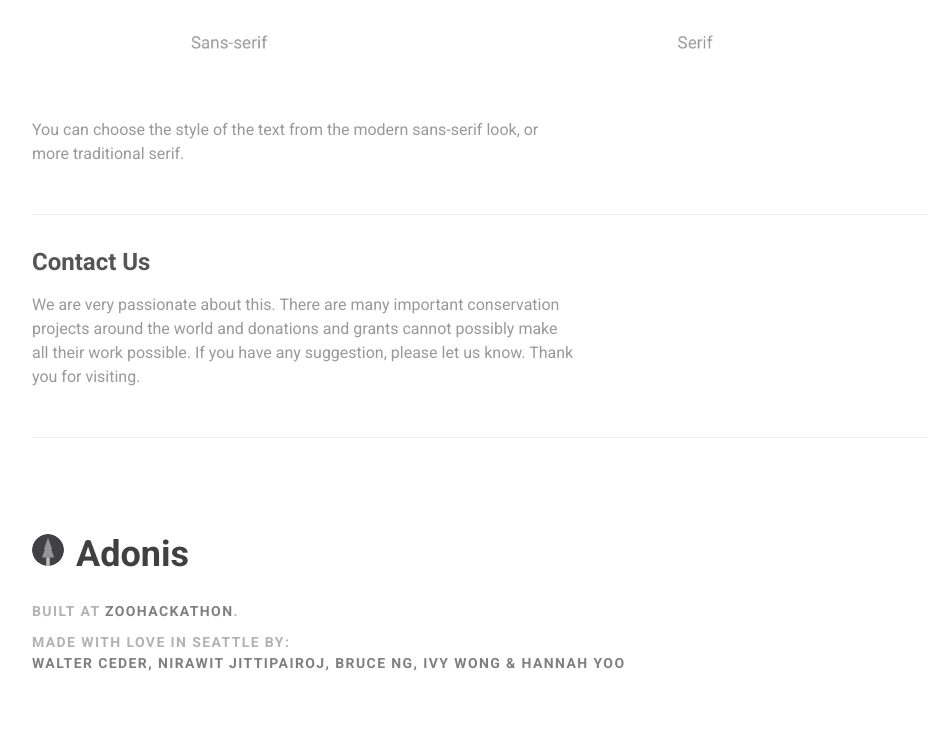
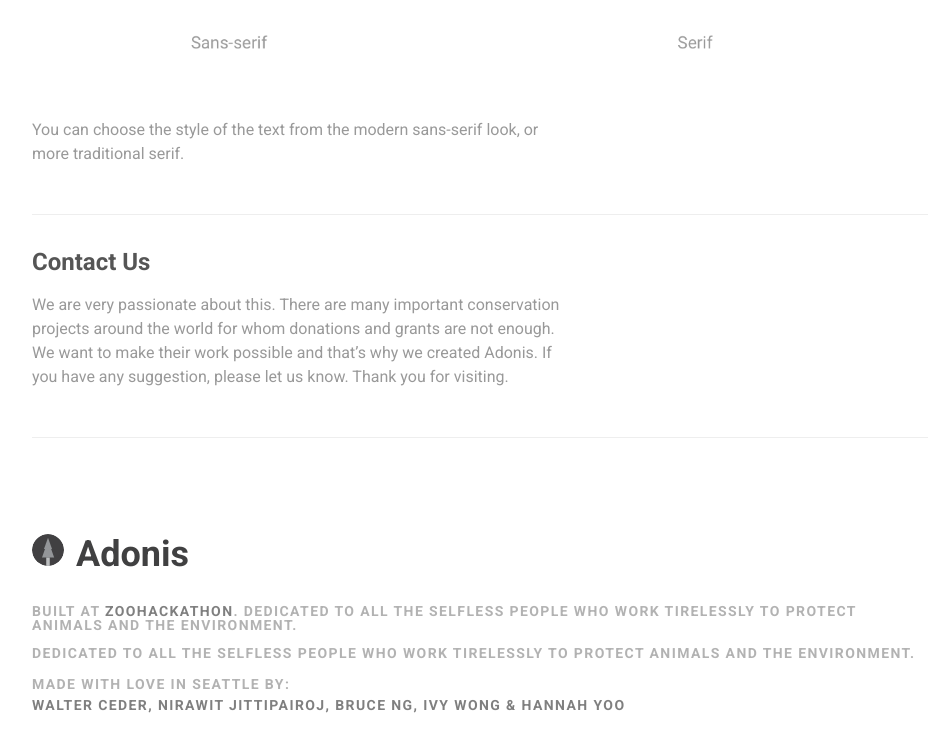
Before and after one commit to SixFingeredAmish/zoohackathon, a plain HTML site: page index.html in a window 1280 px wide. Shown: the part 5838-6590 px from the top of the page, without its empty margins (160-1104 px from the left). Before the commit the page ends 6558 px from the top, so only its background shows below. Drawn offline with nearby package versions, Linux system fonts and the light colour scheme.

Commit message:
fixed some text

```diff
--- a/index.html
+++ b/index.html
@@ -158,7 +158,7 @@
 				Contact Us
 			</h2>
 			<p class="measure-wide">
-				We are very passionate about this. There are many important conservation projects around the world and donations and grants cannot possibly make all their work possible. If you have any suggestion, please let us know. Thank you for visiting.
+				We are very passionate about this. There are many important conservation projects around the world for whom donations and grants are not enough. We want to make their work possible and that’s why we created Adonis. If you have any suggestion, please let us know. Thank you for visiting.
 			</p>
 		</section>
 
@@ -172,7 +172,9 @@
 	  	<h2 class="dib link b f3 f2-ns adonis lh-solid mb0 mt0">Adonis</h2>
 	</div>
 
-  	<p class="f6 db b ttu lh-solid tracked">Built at <a href="http://www.zoohackathon.com/" class="no-underline black-50 hover-mid-gray">Zoohackathon</a>.</p>
+  	<p class="f6 db b ttu lh-solid tracked">Built at <a href="http://www.zoohackathon.com/" class="no-underline black-50 hover-mid-gray">Zoohackathon</a>. Dedicated to all the selfless people who work tirelessly to protect animals and the environment.</p>
+
+  	<p class="f6 db b ttu lh-solid tracked">Dedicated to all the selfless people who work tirelessly to protect animals and the environment.</p>
 
   	<p class="f6 db b ttu lh-copy tracked">Made With Love in Seattle by:</br><span class="black-50"><a class="no-underline black-50 hover-mid-gray" href="http://www.walterceder.me">Walter Ceder</a>, <a class="no-underline black-50 hover-mid-gray" href="http://www.steakscience.com">Nirawit Jittipairoj</a>, <a class="no-underline black-50 hover-mid-gray" href="http://www.linkedin.com/in/bruceyng">Bruce Ng</a>, <a class="no-underline black-50 hover-mid-gray" href="http://www.linkedin.com/in/ivycwong">Ivy Wong</a> &amp; <a class="no-underline black-50 hover-mid-gray" href="http://www.linkedin.com/in/hyoo2">Hannah Yoo</a></span></p>
 
```
